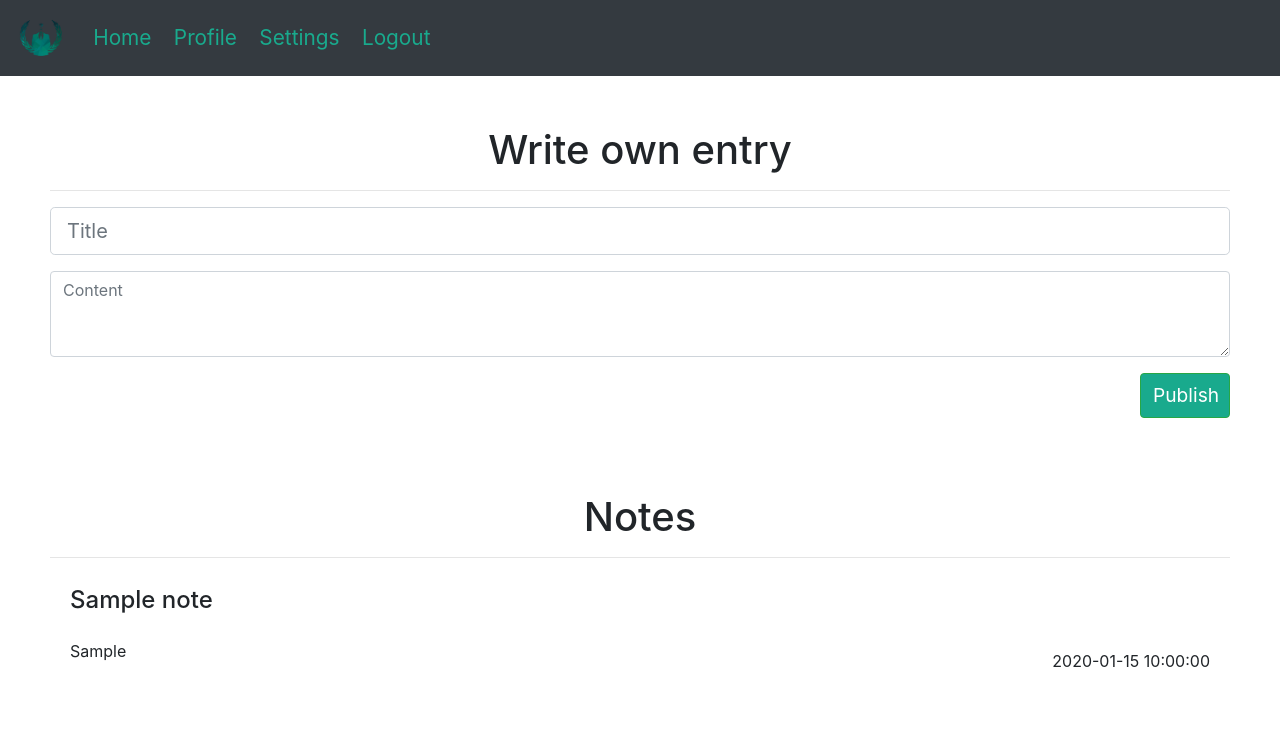
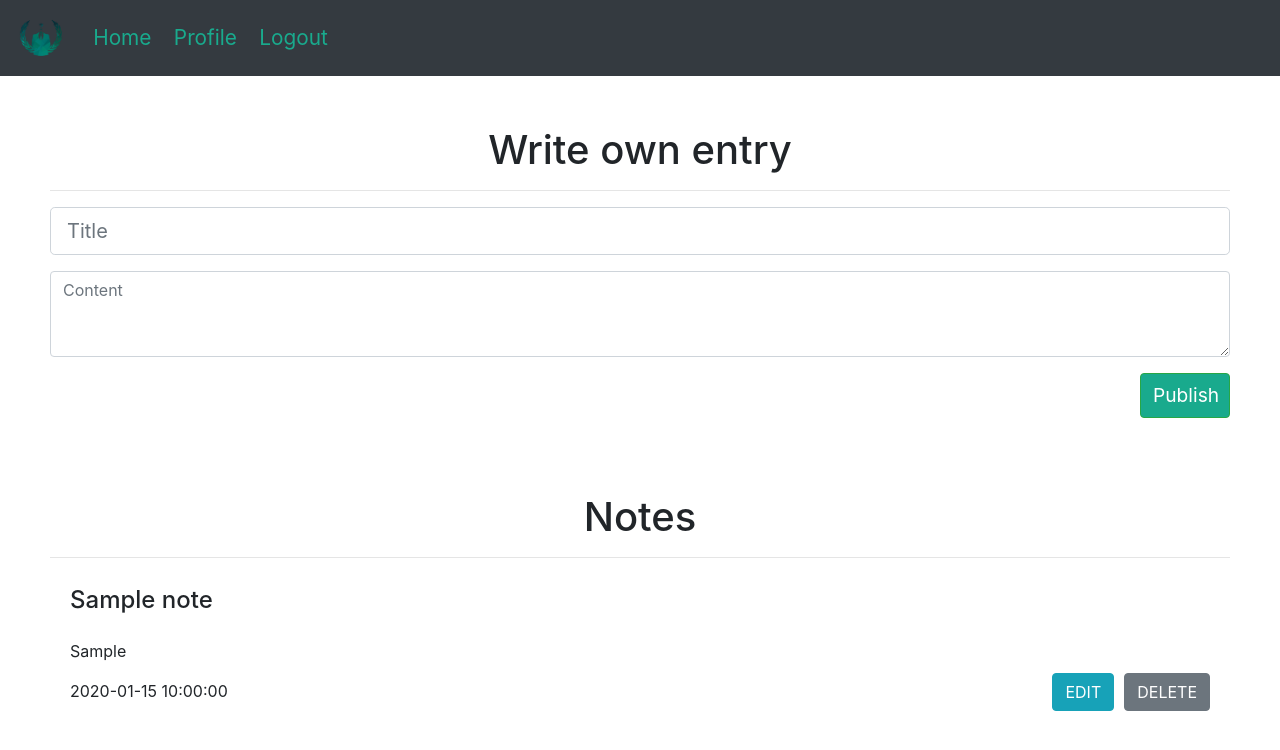
Before and after one commit to Inexpli/Flask-community-forum, a Flask app: template website/templates/index.html in a window 1280 px wide. Shown: the top 750 px of the page. Run offline with Flask 2, Linux system fonts and the light colour scheme; the template is opened without the code that fills it: values named after a table or form of the project are taken from there, others are empty; tables that the repository leaves empty hold one stand-in row (Sample ...); some libraries are stand-ins or nearby versions.

Commit message:
Entry functions

```diff
--- a/website/templates/index_auth.html
+++ b/website/templates/index_auth.html
@@ -50,9 +50,6 @@
             <li class="nav-item">
             <a class="nav-link" href="/profile">Profile</a>
             </li>
-            <li class="nav-item">
-            <a class="nav-link" href="#">Settings</a>
-            </li>
             <form class="form-inline">
             <a class="nav-link" href="/logout">Logout</a>
             </form>
@@ -78,11 +75,61 @@
         <ul class="list-group list-group-flush" id="notes">
             {% for note in user.notes %}
             <li class="list-group-item">
-                <span id="notetitle" class="h4">{{ note.title }}</span>
+                <span id="noteTitleValue" class="h4" style="margin: 0px 10px 10px 0;">{{ note.title }}</span>
                 <br>
                 <br>
-                {{ note.data }}
-                <span style="float: right; margin: 10px 0 0 10px;">{{ note.date }}</span>
+                <span id="noteValue">{{ note.data }}</span>
+                <br>
+                <button type="button" class="btn btn-secondary deleteButton" data-toggle="modal" data-target="#delete" style="margin: 10px 0 0 0px; float: right;">
+                    DELETE
+                </button>
+                <button type="button" class="btn btn-info editButton" data-toggle="modal" data-target="#edit" style="margin: 10px 10px 0 0px; float: right;" onclick="editButton()">
+                    EDIT
+                </button>
+                <span style="float: left; padding: 16px 10px 16px 0;">{{ note.date }}</span>
+                <!-- <a href="#" style="margin: 10px 0 0 0px; float: right;">DELETE</a> -->
+                <!-- <a href="#" style="margin: 10px 10px 0 0px; float: right;">EDIT</a> -->
+                <div class="modal fade" id="delete" tabindex="-1" role="dialog" aria-labelledby="Delete" aria-hidden="true">
+                    <div class="modal-dialog modal-dialog-scrollable" role="document">
+                      <div class="modal-content">
+                        <div class="modal-header">
+                          <h5 class="modal-title" id="deleteTitle">Delete</h5>
+                          <button type="button" class="close" data-dismiss="modal" aria-label="Close">
+                            <span aria-hidden="true">&times;</span>
+                          </button>
+                        </div>
+                        <div class="modal-body">
+                          Are you sure you want to delete this note?
+                        </div>
+                        <div class="modal-footer">
+                            <button type="button" class="btn btn-secondary" data-dismiss="modal">Delete</button>
+                        </div>
+                      </div>
+                    </div>
+                  </div>
+                  <div class="modal fade" id="edit" tabindex="-1" role="dialog" aria-labelledby="Edit" aria-hidden="true">
+                    <div class="modal-dialog modal-dialog-scrollable" role="document">
+                      <div class="modal-content">
+                        <div class="modal-header">
+                          <h5 class="modal-title" id="editTitle">Edit</h5>
+                          <button type="button" class="close" data-dismiss="modal" aria-label="Close">
+                            <span aria-hidden="true">&times;</span>
+                          </button>
+                        </div>
+                        <div class="modal-body">
+                            <form method="POST">
+                                <div class="form-group">
+                                    <input class="form-control form-control-lg" type="text" name="titleEdit" id="titleEdit" placeholder="Title">
+                                </div>
+                                <div class="form-group">
+                                    <textarea class="form-control" rows="3" name="noteEdit" id="noteEdit" placeholder="Content"></textarea>
+                                </div>
+                                <button type="submit" class="btn btn-success" id="submitEdit" data-dismiss="modal" style="width: 130px; float: right;">Save changes</button>
+                            </form>
+                        </div>
+                      </div>
+                    </div>
+                  </div>
             </li>
             {% endfor %}
         </ul>
```
